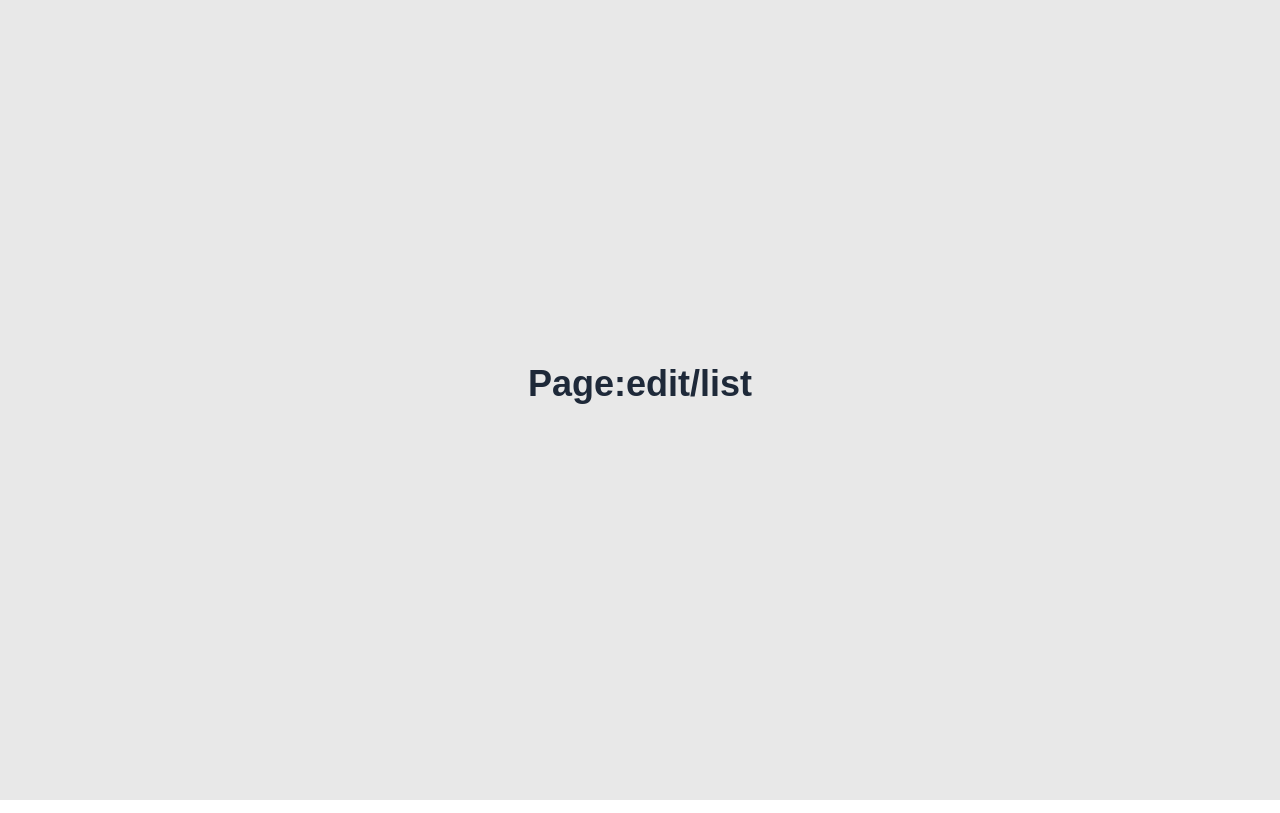
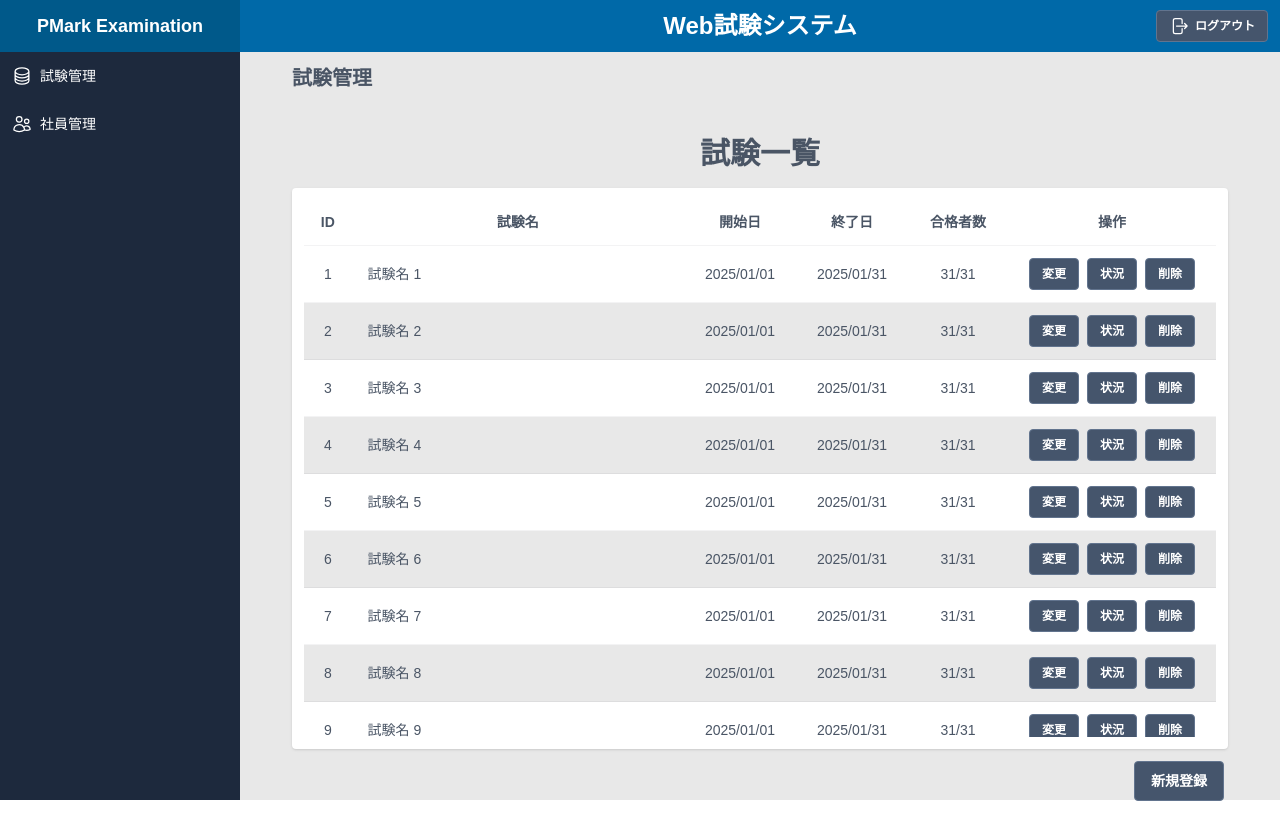
Before and after one commit to askaltdjp/pmark_examination, a Next.js app in the folder admin/: page /exam/list in a window 1280 px wide. Built offline with nearby package versions, Linux system fonts and the light colour scheme.

Commit message:
管理機能のレイアウトと試験一覧の見た目作成

```diff
--- a/admin/app/(li)/exam/list/page.tsx
+++ b/admin/app/(li)/exam/list/page.tsx
@@ -5,12 +5,71 @@ import LoginForm from "@/components/auth/login/LoginForm";
  */
 export default function LoginPage() {
     return (
-        <div className="min-h-screen flex flex-col items-center justify-center bg-base-200 px-4">
-            <center>
-                <h1 className="text-4xl font-extrabold text-gray-800 mb-8">
-                    Page:edit/list
-                </h1>
-            </center>
+        /* ヘッダー分だけ高さを調整（モバイル対応） */
+        <div className="h-[calc(100vh-116px)] lg:h-[calc(100vh-52px)] flex flex-col justify-start bg-base-200">
+
+            {/* 画面遷移 */}
+            <div className="flex justify-center h-16">
+                <div className="w-[90%] py-3">
+                    <h2 className="text-gray-600 text-xl font-bold text-left mb-4">試験管理</h2>
+                </div>
+            </div>
+
+            <div className="flex justify-center mt-5">
+                <div className="w-[90%]">
+                    <h2 className="text-gray-600 text-3xl font-bold text-center mb-4">試験一覧</h2>
+                </div>
+            </div>
+
+            {/* 表 */}
+            <div className="flex justify-center h-[75%]">
+                <div className="w-[90%] p-3 bg-white shadow rounded">
+                    <div className="h-full overflow-y-auto">
+                        <table className="table table-zebra w-full">
+                            <thead className="sticky top-0 bg-white">
+                            <tr className="text-center text-gray-600">
+                                <th className="w-10">ID</th>
+                                <th>試験名</th>
+                                <th className="w-28">開始日</th>
+                                <th className="w-28">終了日</th>
+                                <th className="w-25">合格者数</th>
+                                <th className="w-52">操作</th>
+                            </tr>
+                            </thead>
+                            <tbody className="bg-white">
+                            {Array.from({ length: 50 }).map((_, i) => (
+                                <tr key={i} className="text-gray-600">
+                                    <td className="text-center">{i + 1}</td>
+                                    <td>試験名 {i + 1}</td>
+                                    <td className="text-center">2025/01/01</td>
+                                    <td className="text-center">2025/01/31</td>
+                                    <td className="text-center">31/31</td>
+                                    <td className="text-center">
+                                        <button className="btn btn-sm border-slate-500 bg-slate-600 hover:bg-slate-500 text-white mx-1">
+                                            変更
+                                        </button>
+                                        <button className="btn btn-sm border-slate-500 bg-slate-600 hover:bg-slate-500 text-white mx-1">
+                                            状況
+                                        </button>
+                                        <button className="btn btn-sm border-slate-500 bg-slate-600 hover:bg-slate-500 text-white mx-1">
+                                            削除
+                                        </button>
+                                    </td>
+                                </tr>
+                            ))}
+                            </tbody>
+                        </table>
+                    </div>
+                </div>
+            </div>
+
+            <div className="flex justify-center">
+                <div className="w-[90%] text-right py-3">
+                    <button className="btn border-slate-500 bg-slate-600 hover:bg-slate-500 text-white mx-1">
+                        新規登録
+                    </button>
+                </div>
+            </div>
         </div>
     );
 }
--- a/admin/app/(li)/layout.tsx
+++ b/admin/app/(li)/layout.tsx
@@ -1,7 +1,129 @@
+"use client";
+
+import { CircleStackIcon, UsersIcon } from '@heroicons/react/24/outline'
+import { DocumentTextIcon, ClipboardDocumentIcon } from '@heroicons/react/24/outline'
+import { UserPlusIcon, UserIcon } from '@heroicons/react/24/outline'
+import { ArrowRightStartOnRectangleIcon } from '@heroicons/react/24/outline'
+import { useState } from "react";
+
 export default function LoginLayout({ children }: { children: React.ReactNode }) {
+
+    // 開いているメニューの設定
+    const [openMenu, setOpenMenu] = useState(null);
+
+    // メニュー選択時の処理
+    const toggleMenu = (menu) => {
+        setOpenMenu(openMenu === menu ? null : menu);
+    };
+
+    // 選択中のメニューの色
+    const activeMenuClass = "bg-slate-600";
+
     return (
         <main>
-            {children}
+            <div className="drawer lg:drawer-open">
+                {/* トグルボタン (モバイル向け) */}
+                <input id="my-drawer" type="checkbox" className="drawer-toggle" />
+
+                {/* サイドメニュー */}
+                <div className="drawer-side bg-slate-800">
+
+                    {/* ヘッダー */}
+                    <div className="z-10 w-60">
+                        <header className="w-full h-13 flex items-center justify-center border-b border-sky-800 bg-sky-800 text-white">
+                            <h1 className="text-lg font-bold">PMark Examination</h1>
+                        </header>
+                    </div>
+
+                    {/* メニュー */}
+                    <label htmlFor="my-drawer" className="drawer-overlay"></label>
+
+                    {/* ヘッダー分だけ高さを調整（モバイル対応）*/}
+                    <div className="w-60 mt-[52px] lg:mt-0">
+                        <ul className="w-full menu p-0 m-0 text-white overflow-y-auto">
+                            <li>
+                                <button
+                                    onClick={() => toggleMenu("examination")}
+                                    className={`w-full leading-9 text-left flex items-center gap-2 hover:${activeMenuClass} ${
+                                        openMenu === "examination" ? activeMenuClass : ""
+                                    }`}
+                                >
+                                    <CircleStackIcon className="w-5 h-5" />
+                                    試験管理
+                                </button>
+                                {openMenu === "examination" && (
+                                    <ul className="p-0 m-0">
+                                        <li><a className="pl-6 bg-slate-700 hover:bg-slate-500 leading-9 text-sm">
+                                            <DocumentTextIcon className="w-5 h-5" />
+                                            試験問題
+                                        </a></li>
+                                        <li><a className="pl-6 bg-slate-700 hover:bg-slate-500 leading-9 text-sm">
+                                            <ClipboardDocumentIcon className="w-5 h-5" />
+                                            受験状況
+                                        </a></li>
+                                    </ul>
+                                )}
+                            </li>
+
+                            <li>
+                                <button
+                                    onClick={() => toggleMenu("employee")}
+                                    className={`w-full leading-9 text-left flex items-center gap-2 hover:${activeMenuClass} ${
+                                        openMenu === "employee" ? activeMenuClass : ""
+                                    }`}
+                                >
+                                    <UsersIcon className="w-5 h-5" />
+                                    社員管理
+                                </button>
+                                {openMenu === "employee" && (
+                                    <ul className="p-0 m-0">
+                                        <li><a className="pl-6 bg-slate-700 hover:bg-slate-500 leading-9 text-sm">
+                                            <UserPlusIcon className="w-5 h-5" />
+                                            社員登録
+                                        </a></li>
+                                        <li><a className="pl-6 bg-slate-700 hover:bg-slate-500 leading-9 text-sm">
+                                            <UserIcon className="w-5 h-5" />
+                                            社員変更
+                                        </a></li>
+                                    </ul>
+                                )}
+                            </li>
+                        </ul>
+                    </div>
+                </div>
+
+                {/* メインコンテンツ */}
+                <div className="drawer-content">
+
+                    <label htmlFor="my-drawer" className="h-8 btn btn-sm btn-primary drawer-button lg:hidden m-4 z-10">
+                        メニューを開く
+                    </label>
+
+                    {/* ヘッダー */}
+                    <header className="flex justify-end h-13 grid grid-cols-3 items-center justify-end border-b border-sky-700 bg-sky-700 text-white">
+
+                        {/* 左側（なし） */}
+                        <div></div>
+
+                        {/* 中央（タイトル） */}
+                        <h1 className="text-2xl font-bold text-center">
+                            Web試験システム
+                        </h1>
+
+                        {/* 右側（ログアウトボタン） */}
+                        <div className="flex justify-end pr-3">
+                            <button className="btn btn-sm border-slate-500 bg-slate-600 hover:bg-slate-500 text-white">
+                                <ArrowRightStartOnRectangleIcon className="w-5 h-5" />
+                                ログアウト
+                            </button>
+                        </div>
+                    </header>
+
+                    <div>
+                        {children}
+                    </div>
+                </div>
+            </div>
         </main>
     );
 }
--- a/admin/package.json
+++ b/admin/package.json
@@ -9,6 +9,7 @@
     "lint": "next lint"
   },
   "dependencies": {
+    "@heroicons/react": "^2.2.0",
     "@prisma/client": "^6.14.0",
     "jose": "^6.0.12",
     "next": "15.4.5",
```
Also changed, not shown: 1 other file (tests, documents, lock files or other folders).
